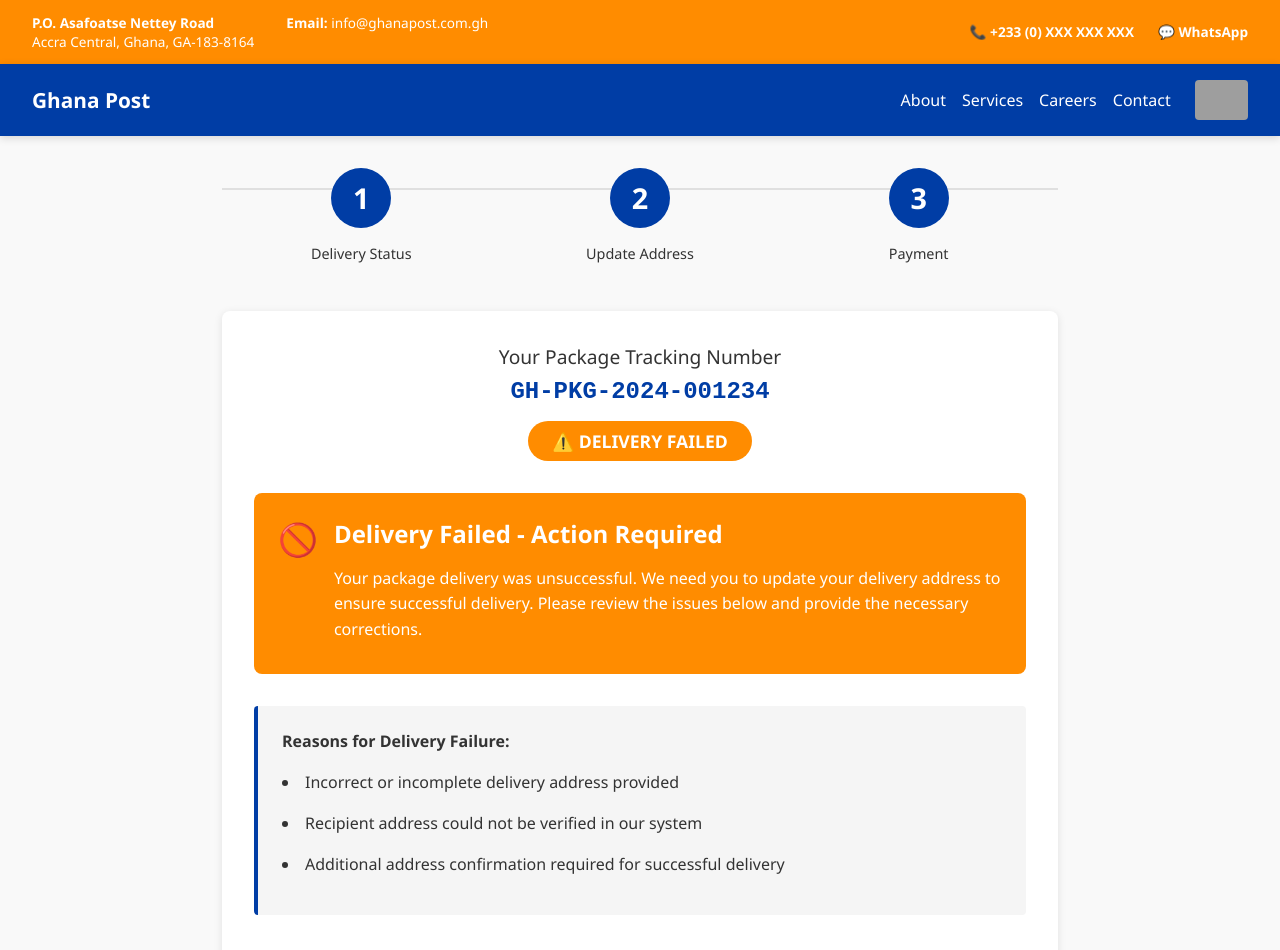
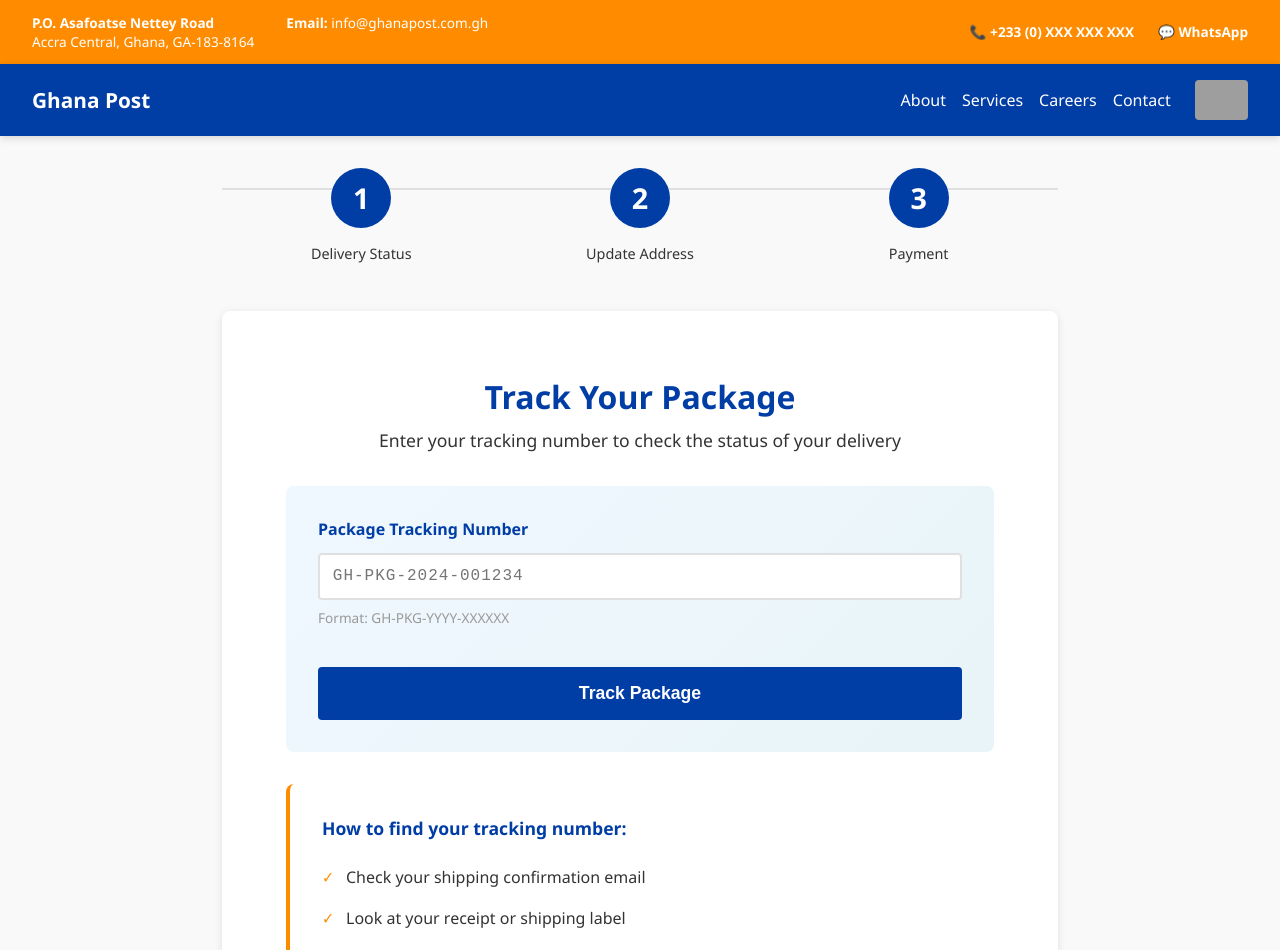
Before and after one commit to g3834713-boop/gh-post, a React (Create React App) app in the folder client/: page / in a window 1280 px wide. Shown: the top 950 px of the page. Built offline with nearby package versions, Linux system fonts and the light colour scheme; no server answers; grey boxes are pictures that could not be loaded.

Commit message:
Update tracking page: add tracking number input with format validation

```diff
--- a/client/src/pages/DeliveryStatus.js
+++ b/client/src/pages/DeliveryStatus.js
@@ -1,14 +1,50 @@
-import React from 'react';
+import React, { useState } from 'react';
 import { useNavigate } from 'react-router-dom';
 import StepIndicator from '../components/StepIndicator';
 
 function DeliveryStatus({ formData, setFormData }) {
   const navigate = useNavigate();
+  const [trackingNumber, setTrackingNumber] = useState('');
+  const [hasSearched, setHasSearched] = useState(false);
+  const [error, setError] = useState('');
+
+  // Tracking number format: GH-PKG-YYYY-XXXXXX
+  const trackingRegex = /^GH-PKG-\d{4}-\d{6}$/;
+
+  const handleTrack = () => {
+    setError('');
+
+    if (!trackingNumber.trim()) {
+      setError('Please enter a tracking number');
+      return;
+    }
+
+    if (!trackingRegex.test(trackingNumber)) {
+      setError('Invalid format. Use format: GH-PKG-YYYY-XXXXXX (e.g., GH-PKG-2024-001234)');
+      return;
+    }
+
+    // Update formData with the tracking number
+    setFormData(prev => ({
+      ...prev,
+      packageNumber: trackingNumber
+    }));
+
+    // Show the delivery failed status
+    setHasSearched(true);
+  };
 
   const handleContinue = () => {
     navigate('/address');
   };
 
+  const handleInputChange = (e) => {
+    let value = e.target.value.toUpperCase();
+    setTrackingNumber(value);
+    setError('');
+  };
+
+  if (hasSearched) {
     return (
       <div className="container">
         <StepIndicator currentStep={1} />
@@ -16,7 +52,7 @@
         <div className="status-card">
           <div className="status-header">
             <div className="status-number">Your Package Tracking Number</div>
-          <div className="package-number">{formData.packageNumber}</div>
+            <div className="package-number">{trackingNumber}</div>
             <div className="status-badge">⚠️ DELIVERY FAILED</div>
           </div>
 
@@ -60,4 +96,51 @@
     );
   }
 
+  return (
+    <div className="container">
+      <StepIndicator currentStep={1} />
+
+      <div className="status-card">
+        <div className="tracking-input-section">
+          <h1>Track Your Package</h1>
+          <p className="section-subtitle">Enter your tracking number to check the status of your delivery</p>
+
+          <div className="tracking-form">
+            <div className="form-group">
+              <label htmlFor="tracking">Package Tracking Number</label>
+              <input
+                type="text"
+                id="tracking"
+                value={trackingNumber}
+                onChange={handleInputChange}
+                placeholder="GH-PKG-2024-001234"
+                className={`tracking-input ${error ? 'input-error' : ''}`}
+              />
+              <p className="input-hint">Format: GH-PKG-YYYY-XXXXXX</p>
+              {error && <p className="error-message">⚠️ {error}</p>}
+            </div>
+
+            <button onClick={handleTrack} className="btn btn-primary btn-lg">
+              Track Package
+            </button>
+          </div>
+
+          <div className="tracking-info">
+            <h3>How to find your tracking number:</h3>
+            <ul>
+              <li>Check your shipping confirmation email</li>
+              <li>Look at your receipt or shipping label</li>
+              <li>Contact Ghana Post if you don't have your tracking number</li>
+            </ul>
+          </div>
+        </div>
+      </div>
+
+      <div style={{ marginTop: '2rem', textAlign: 'center', color: '#666', fontSize: '0.9rem' }}>
+        <p>Need help? Contact Ghana Post Customer Service at +233 (0) 800 800 800</p>
+      </div>
+    </div>
+  );
+}
+
 export default DeliveryStatus;
--- a/client/src/styles/index.css
+++ b/client/src/styles/index.css
@@ -151,6 +151,119 @@
 .alert-content p {
   margin-bottom: 0.5rem;
   line-height: 1.6;
+}
+
+/* Tracking Input Section */
+.tracking-input-section {
+  padding: 2rem;
+}
+
+.tracking-input-section h1 {
+  color: var(--ghana-blue);
+  font-size: 2rem;
+  margin-bottom: 0.5rem;
+  text-align: center;
+}
+
+.section-subtitle {
+  text-align: center;
+  color: var(--ghana-gray-dark);
+  font-size: 1.1rem;
+  margin-bottom: 2rem;
+  line-height: 1.6;
+}
+
+.tracking-form {
+  background: linear-gradient(135deg, #f0f8ff 0%, #e8f4f8 100%);
+  padding: 2rem;
+  border-radius: 8px;
+  margin-bottom: 2rem;
+}
+
+.tracking-form .form-group {
+  margin-bottom: 1.5rem;
+}
+
+.tracking-form label {
+  display: block;
+  color: var(--ghana-blue);
+  font-weight: 600;
+  margin-bottom: 0.8rem;
+  font-size: 1rem;
+}
+
+.tracking-input {
+  width: 100%;
+  padding: 0.8rem;
+  border: 2px solid var(--ghana-gray-medium);
+  border-radius: 4px;
+  font-size: 1rem;
+  font-family: 'Courier New', monospace;
+  letter-spacing: 1px;
+  transition: all 0.3s ease;
+  text-transform: uppercase;
+}
+
+.tracking-input:focus {
+  outline: none;
+  border-color: var(--ghana-blue);
+  box-shadow: 0 0 0 3px rgba(0, 61, 165, 0.1);
+}
+
+.tracking-input.input-error {
+  border-color: var(--ghana-danger);
+}
+
+.input-hint {
+  font-size: 0.85rem;
+  color: #999;
+  margin-top: 0.5rem;
+  margin-bottom: 0;
+}
+
+.error-message {
+  color: var(--ghana-danger);
+  font-weight: 600;
+  margin-top: 0.5rem;
+  font-size: 0.95rem;
+}
+
+.tracking-form .btn-primary {
+  width: 100%;
+  margin-top: 1rem;
+}
+
+.tracking-info {
+  background: white;
+  padding: 2rem;
+  border-radius: 8px;
+  border-left: 4px solid var(--ghana-orange);
+}
+
+.tracking-info h3 {
+  color: var(--ghana-blue);
+  margin-bottom: 1rem;
+  font-size: 1.1rem;
+}
+
+.tracking-info ul {
+  list-style: none;
+  padding: 0;
+}
+
+.tracking-info li {
+  color: var(--ghana-gray-dark);
+  padding: 0.6rem 0;
+  padding-left: 1.5rem;
+  position: relative;
+}
+
+.tracking-info li:before {
+  content: '✓';
+  position: absolute;
+  left: 0;
+  color: var(--ghana-orange);
+  font-weight: bold;
 }
 
 /* Status Card */
```
Lines whose indentation alone changed are shown as unchanged.
